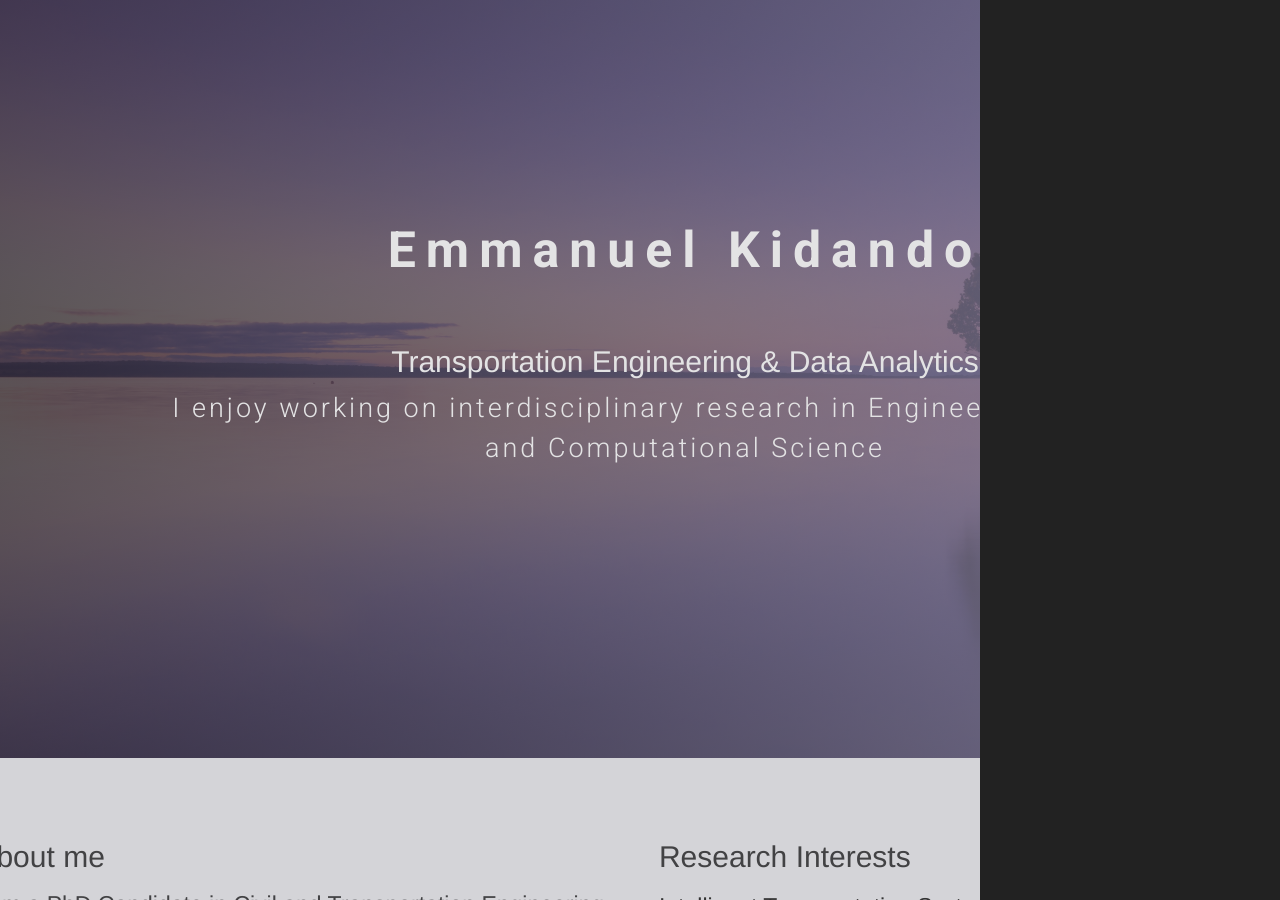
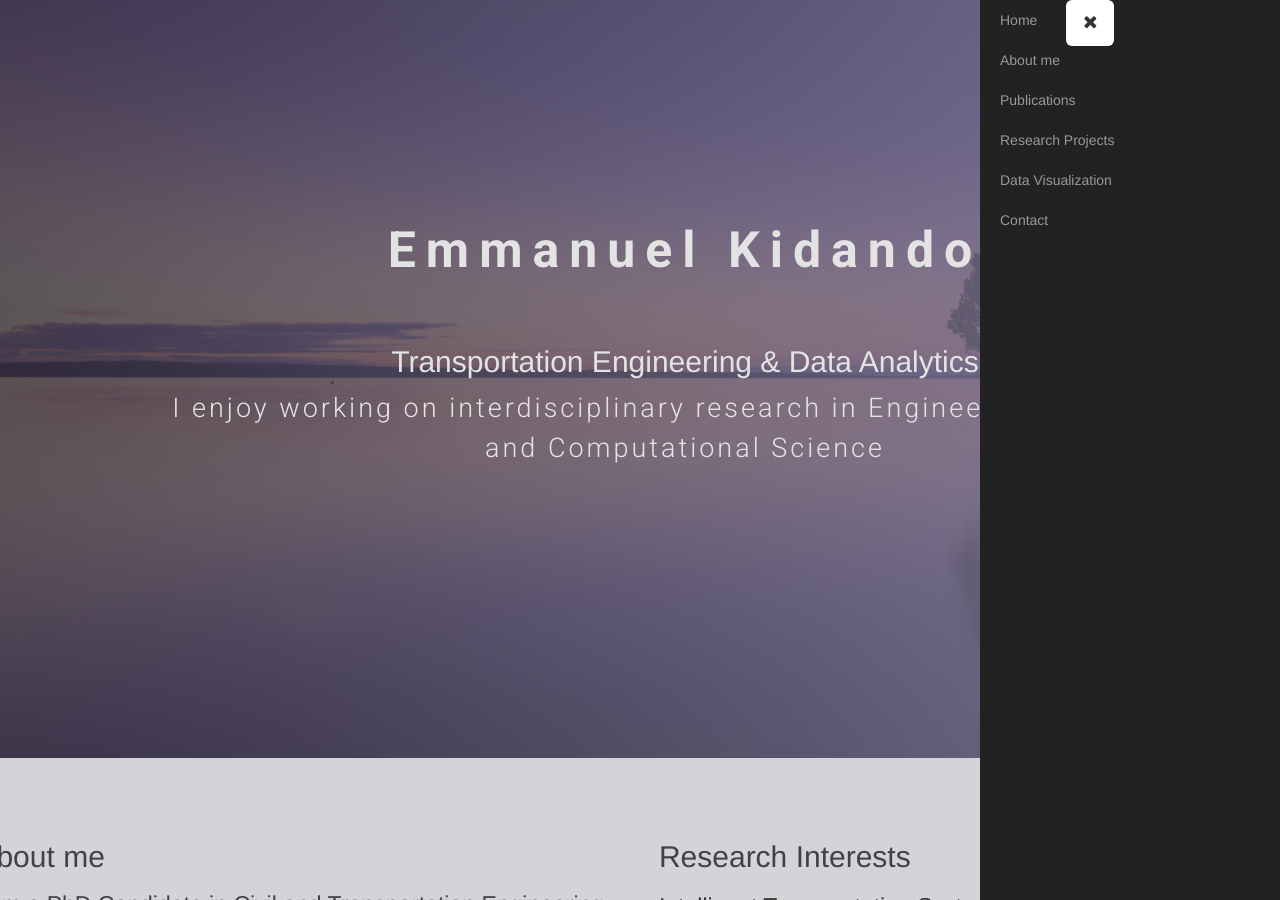
Before and after one commit to ekidando/Kidando, a Jekyll site: the page index.html, which Jekyll copies as it is, in a window 1280 px wide and 900 px high. Built offline with Jekyll 4.4.1, drawn with Linux system fonts in a browser that asks for light colours; nearby versions of some CDN libraries; some web fonts are replaced.

Commit message:
Update index.html

```diff
--- a/index.html
+++ b/index.html
@@ -20,7 +20,7 @@
 
 
 <nav id="sidebar-wrapper">
-  <ul class="main-nav">
+  <ul class="sidebar-nav">
       <a id="menu-close" href="#" class="btn btn-light btn-lg pull-right toggle"><i class="fa fa-times"></i></a>
     <li><a href="#top" onclick = $("#menu-close").click(); >Home</a></li>
     <li><a href="#about" onclick = $("#menu-close").click(); >About me</a></li>
```
